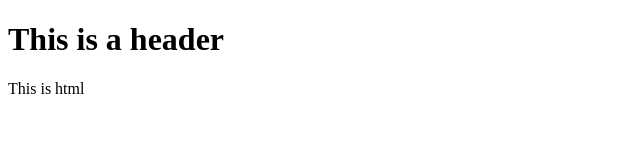
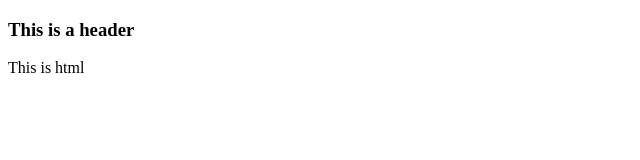
Before and after one commit to Akshay555-1/New_Repository, a website: page index.html in a window 1280 px wide. Shown: the whole page, without its empty margins (0-640 px from the left). Drawn offline with Linux system fonts and the light colour scheme.

Commit message:
Update index.html

```diff
--- a/index.html
+++ b/index.html
@@ -3,7 +3,7 @@
 
 </head>
 <body>
-    <h1>This is a header</h1>
+    <h3>This is a header</h3>
     <p> This is html</p>
 </body>
 </html>
```
